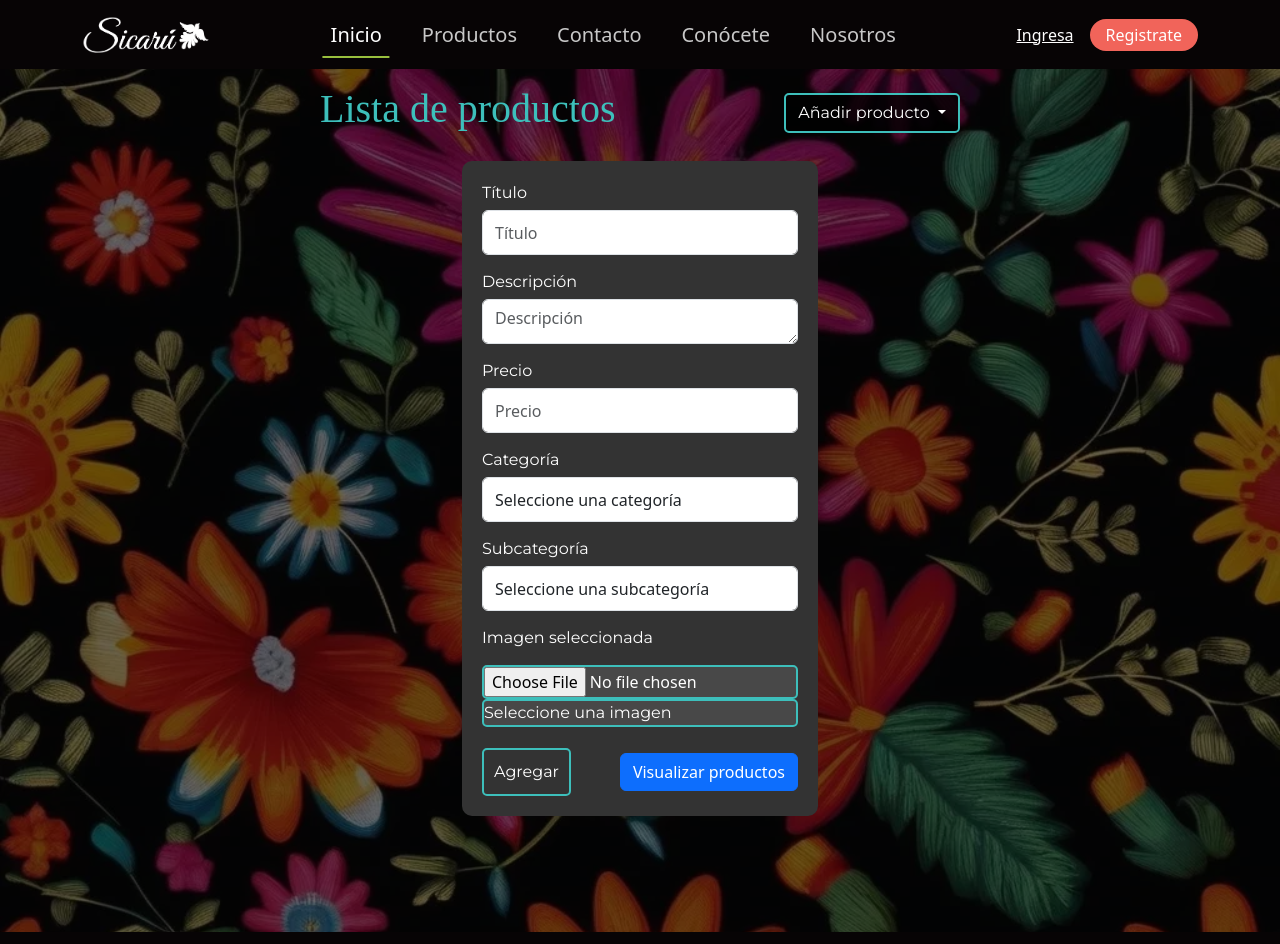
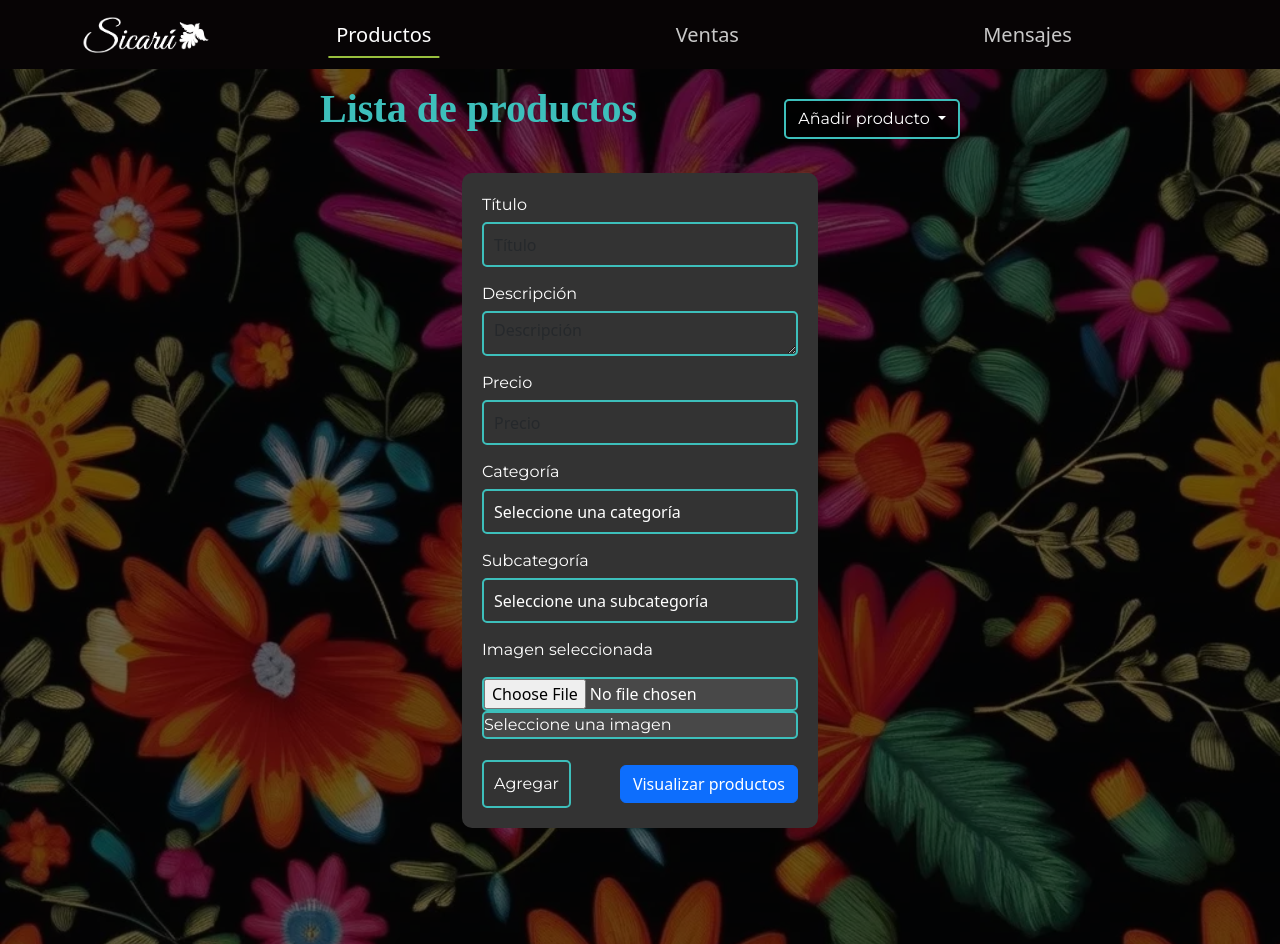
Before and after one commit to StackMasters47/PROYECTOINTEGRADOR, a PHP site: page /PAGES/backOffice/formProducts.html in a window 1280 px wide. Run offline with PHP 8.4, Linux system fonts and the light colour scheme; some libraries are stand-ins or nearby versions; some web fonts are replaced.

Commit message:
HF - Header solucionado

```diff
--- a/ASSETS/CSS/header.css
+++ b/ASSETS/CSS/header.css
@@ -65,7 +65,7 @@
 }
 @media (max-width: 991px){
   .sidebar {
-      background-color: rgba(255, 255, 255, 0.15);
+      background-color: rgba(255, 255, 255, 0.15) !important;
       backdrop-filter: blur(10px);
 
   }
--- /dev/null
+++ b/ASSETS/JS/scriptHBO.js
@@ -0,0 +1,17 @@
+// Función para cargar un archivo HTML en un contenedor específico
+async function cargarComponente(url, selector) {
+    try {
+      const response = await fetch(url); // Carga el archivo
+        if (!response.ok) throw new Error(`Error al cargar ${url}: ${response.statusText}`);
+
+      const contenido = await response.text(); // Obtiene el contenido como texto
+      document.querySelector(selector).innerHTML = contenido; // Inserta el contenido en el DOM
+    } catch (error) {
+      console.error('Error:',error); // Muestra el error en la consola
+    }
+}
+
+  // Cargar header y footer al iniciar la página
+    document.addEventListener('DOMContentLoaded', () => {
+    cargarComponente('/COMPONENTS/headerBO.html', '#headerBO');
+});
--- a/ASSETS/JS/scriptHF.js
+++ b/ASSETS/JS/scriptHF.js
@@ -15,5 +15,5 @@
 document.addEventListener('DOMContentLoaded', () => {
   cargarComponente('/COMPONENTS/header.html', 'header');
   cargarComponente('/COMPONENTS/footer.html', 'footer');
- cargarComponente('/COMPONENTS/headerBO.html', 'headerBO');
-})
+  // cargarComponente('/COMPONENTS/headerBO.html', '#headerBO');
+});
--- a/COMPONENTS/headerBO.html
+++ b/COMPONENTS/headerBO.html
@@ -1,16 +1,3 @@
-<!DOCTYPE html>
-<html lang="en">
-
-<head>
-    <meta charset="UTF-8">
-    <meta name="viewport" content="width=device-width, initial-scale=1.0">
-    <title>Navbar diseño</title>
-    <link href="https://cdn.jsdelivr.net/npm/bootstrap@5.3.3/dist/css/bootstrap.min.css" rel="stylesheet"
-        integrity="sha384-QWTKZyjpPEjISv5WaRU9OFeRpok6YctnYmDr5pNlyT2bRjXh0JMhjY6hW+ALEwIH" crossorigin="anonymous">
-    <link rel="stylesheet" href="/ASSETS/CSS/header.css">
-</head>
-
-<body class="vh-100 overflow-hidden">
 <!-- navbar -->
 <nav class="navbar navbar-expand-lg navbar-dark bg-trasparent">
     <div class="container">
@@ -28,81 +15,26 @@
             aria-labelledby="offcanvasNavbarLabel">
 
             <!-- Sidebar Header -->
-                <div class="offcanvas-header border-bottom">
+            <div class="offcanvas-header border-bottom ">
                 <h5 class="offcanvas-title" id="offcanvasNavbarLabel"><img id="logo" src="/ASSETS/IMG/imgLogo/logo1.png""></h5>
                 <button type="button" class="btn-close btn-close-white" data-bs-dismiss="offcanvas" aria-label="Close"></button>
             </div>
 
             <!-- Sidebar Body -->
-                <div class="offcanvas-body d-flex flex-column flex-lg-row flex p-4 p-lg-0">
-                    <ul class="navbar-nav justify-content-center align-items-center fs-5 flex-grow-1 pe-3 gap-4" >
+            <div class="offcanvas-body d-flex flex-column flex-lg-row fs-5 p-4 p-lg-0 w-100">
+                <ul class="navbar-nav justify-content-lg-around align-items-center justify-content-center flex-grow-1 pe-3 gap-4" >
+                    <li class="nav-item d-sm-flex justify-content-center">
+                        <a class="nav-link active" aria-current="page" href="/index.html">Productos</a>
+                    </li>
                     <li class="nav-item">
-                            <a class="nav-link active" aria-current="page" href="/index.html">Inicio</a>
+                        <a class="nav-link"  href="#">Ventas</a>
                     </li>
-                        <li class="nav-item dropdown">
-                            <a class="nav-link dropdown-toggle" data-bs-auto-close="outside" href="#" data-bs-toggle="dropdown">
-                                Productos
-                            </a>
-
-                            <ul class="dropdown-menu">
-                                <li class="dropend">
-                                    <a class="dropdown-item dropdown-toggle" data-bs-toggle="dropdown">Cuidado corporal</a>
-                                    <ul class="dropdown-menu">
-                                        <li><a href="" class="dropdown-item">Sc1</a></li>
-                                        <li><a href="" class="dropdown-item">Sc2</a></li>
-                                        <li><a href="" class="dropdown-item">Sc3</a></li>
-                                    </ul>
-                                </li>
-                                <li class="dropend">
-                                    <a class="dropdown-item dropdown-toggle" data-bs-toggle="dropdown">Cuidado capilar</a>
-                                    <ul class="dropdown-menu">
-                                        <li><a href="" class="dropdown-item">Sc1</a></li>
-                                        <li><a href="" class="dropdown-item">Sc2</a></li>
-                                        <li><a href="" class="dropdown-item">Sc3</a></li>
-                                    </ul>
-                                </li>
-                                <li class="dropend">
-                                    <a class="dropdown-item dropdown-toggle" data-bs-toggle="dropdown">Cuidado facial</a>
-                                    <ul class="dropdown-menu">
-                                        <li><a href="" class="dropdown-item">Sc1</a></li>
-                                        <li><a href="" class="dropdown-item">Sc2</a></li>
-                                        <li><a href="" class="dropdown-item">Sc3</a></li>
-                                    </ul>
-                                </li>
-                                <li class="dropend">
-                                    <a class="dropdown-item dropdown-toggle" data-bs-toggle="dropdown">Cuidado belleza</a>
-                                    <ul class="dropdown-menu">
-                                        <li><a href="" class="dropdown-item">Sc1</a></li>
-                                        <li><a href="" class="dropdown-item">Sc2</a></li>
-                                        <li><a href="" class="dropdown-item">Sc3</a></li>
-                                    </ul>
+                    <li class="nav-item">
+                        <a class="nav-link"  href="#">Mensajes</a>
                     </li>
                 </ul>
-                        </li>
 
-
-                        <li class="nav-item">
-                            <a class="nav-link"  href="/PAGES/contacto.html">Contacto</a>
-                        </li>
-                        <li class="nav-item">
-                            <a class="nav-link"  href="#">Conócete</a>
-                        </li>
-                        <li class="nav-item">
-                            <a class="nav-link"  href="/PAGES/nosotros.html">Nosotros</a>
-                        </li>
-                    </ul>
-                    <div class="d-flex flex-column flex-lg-row align-items-center gap-3">
-                        <a href="" class="text-white">Ingresa  </a>
-                        <a hren="" class="text-white text-decoration-none px-3 py-1 rounded-4" style="background-color: #f1645a">Registrate</a>
-                    </div>
             </div>
         </div>
     </div>
 </nav>
-
-    <script src="https://cdn.jsdelivr.net/npm/bootstrap@5.3.3/dist/js/bootstrap.bundle.min.js"
-        integrity="sha384-YvpcrYf0tY3lHB60NNkmXc5s9fDVZLESaAA55NDzOxhy9GkcIdslK1eN7N6jIeHz"
-        crossorigin="anonymous"></script>
-</body>
-
-</html>
--- a/PAGES/backOffice/formProducts.html
+++ b/PAGES/backOffice/formProducts.html
@@ -8,12 +8,12 @@
     <link href="https://cdn.jsdelivr.net/npm/bootstrap@5.3.3/dist/css/bootstrap.min.css" rel="stylesheet"
         integrity="sha384-QWTKZyjpPEjISv5WaRU9OFeRpok6YctnYmDr5pNlyT2bRjXh0JMhjY6hW+ALEwIH" crossorigin="anonymous">
     <link href="/ASSETS/CSS/productosBackOffice.css" rel="stylesheet">
+    <link rel="stylesheet" href="/ASSETS/CSS/header.css">
 </head>
 
 
 <body>
-    <header>    </header>
-
+    <header id="headerBO"></header>
     <div class="contenedor d-flex flex-column justify-content-center mt-3" >
         <div class="d-flex align-items-center justify-content-between w-50">
             <h1>Lista de productos</h1>
@@ -28,7 +28,7 @@
                 </div>
             </div>
         </div>
-        <form id="modelForm d-flex ">
+        <form id="modelForm" class=" d-flex ">
             <div class="form-group">
                 <label for="title">Título</label>
                 <input type="text" class="form-control" id="title" placeholder="Título">
@@ -91,7 +91,10 @@
     <script src="https://cdn.jsdelivr.net/npm/bootstrap@5.3.3/dist/js/bootstrap.bundle.min.js"
     integrity="sha384-YvpcrYf0tY3lHB60NNkmXc5s9fDVZLESaAA55NDzOxhy9GkcIdslK1eN7N6jIeHz"
     crossorigin="anonymous"></script>
-    <script src="/ASSETS/JS/scriptHF.js"></script>
+    <script src="https://code.jquery.com/jquery-3.2.1.slim.min.js" integrity="sha384-KJ3o2DKtIkvYIK3UENzmM7KCkRr/rE9/Qpg6aAZGJwFDMVNA/GpGFF93hXpG5KkN" crossorigin="anonymous"></script>
+    <script src="https://cdn.jsdelivr.net/npm/popper.js@1.12.9/dist/umd/popper.min.js" integrity="sha384-ApNbgh9B+Y1QKtv3Rn7W3mgPxhU9K/ScQsAP7hUibX39j7fakFPskvXusvfa0b4Q" crossorigin="anonymous"></script>
+    <script src="https://cdn.jsdelivr.net/npm/bootstrap@4.0.0/dist/js/bootstrap.min.js" integrity="sha384-JZR6Spejh4U02d8jOt6vLEHfe/JQGiRRSQQxSfFWpi1MquVdAyjUar5+76PVCmYl" crossorigin="anonymous"></script>
+    <script src="/ASSETS/JS/scriptHBO.js"></script>
     <script src="/ASSETS/JS/productosBackOffice.js"></script>
 
     <script>
```
Also changed, not shown: ASSETS/JS/contacto.js (+0 -8 lines). Lines whose indentation alone changed are shown as unchanged.
